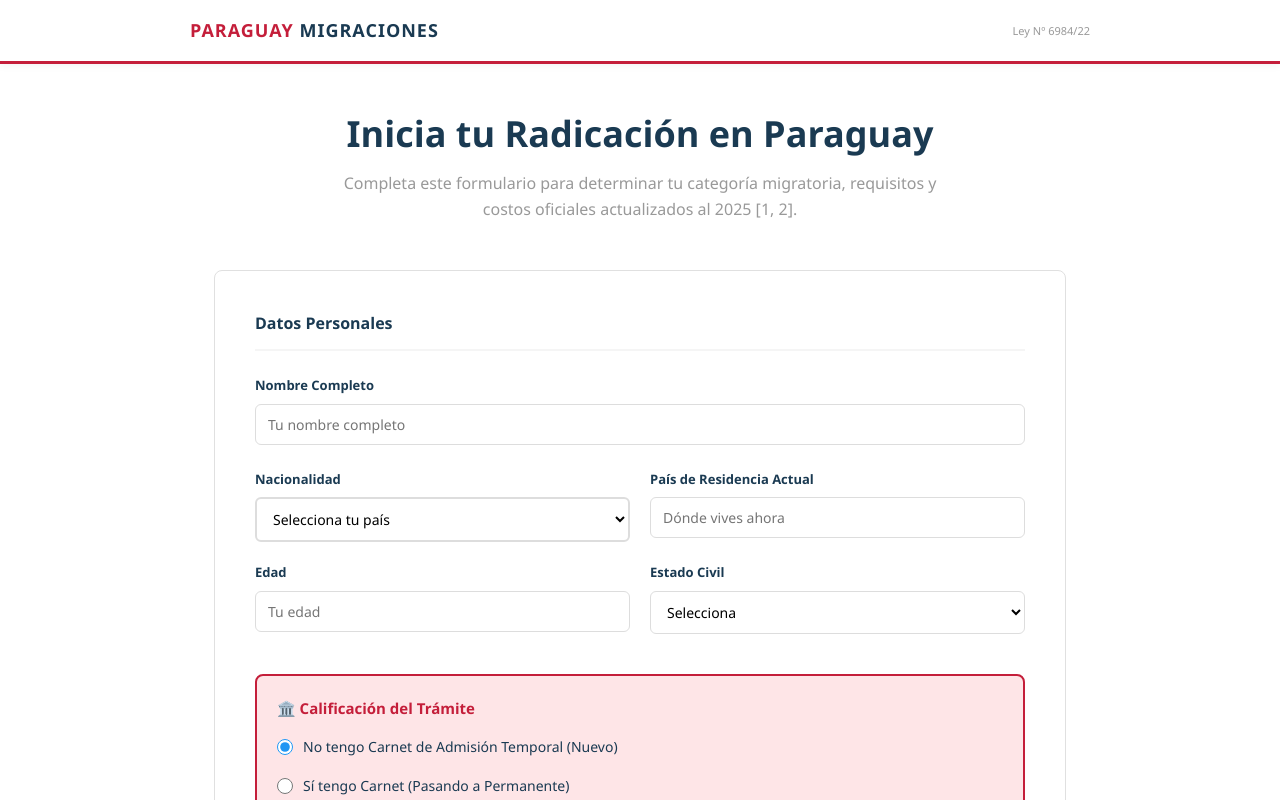
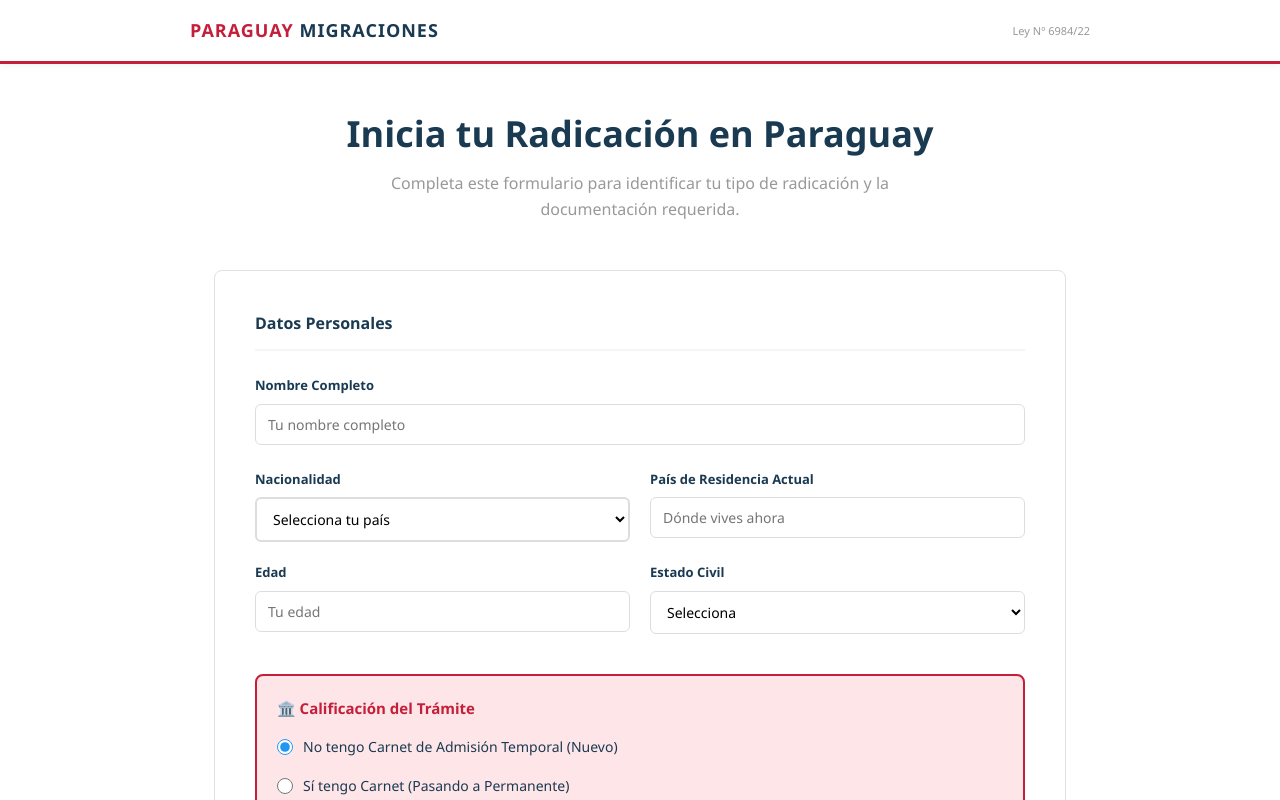
Before and after one commit to abrahamkohan/radicacionparaguay, a Next.js app: page / in a window 1280 px wide. Shown: the top 800 px of the page. Built offline with nearby package versions, Linux system fonts and the light colour scheme.

Commit message:
Update page.js

```diff
--- a/app/page.js
+++ b/app/page.js
@@ -269,7 +269,7 @@ export default function RadicacionPYLanding() {
             margin: '0 auto',
             lineHeight: '1.6'
           }}>
-            Completa este formulario para determinar tu categoría migratoria, requisitos y costos oficiales actualizados al 2025 [1, 2].
+            Completa este formulario para identificar tu tipo de radicación y la documentación requerida.
           </p>
         </div>
 
```
